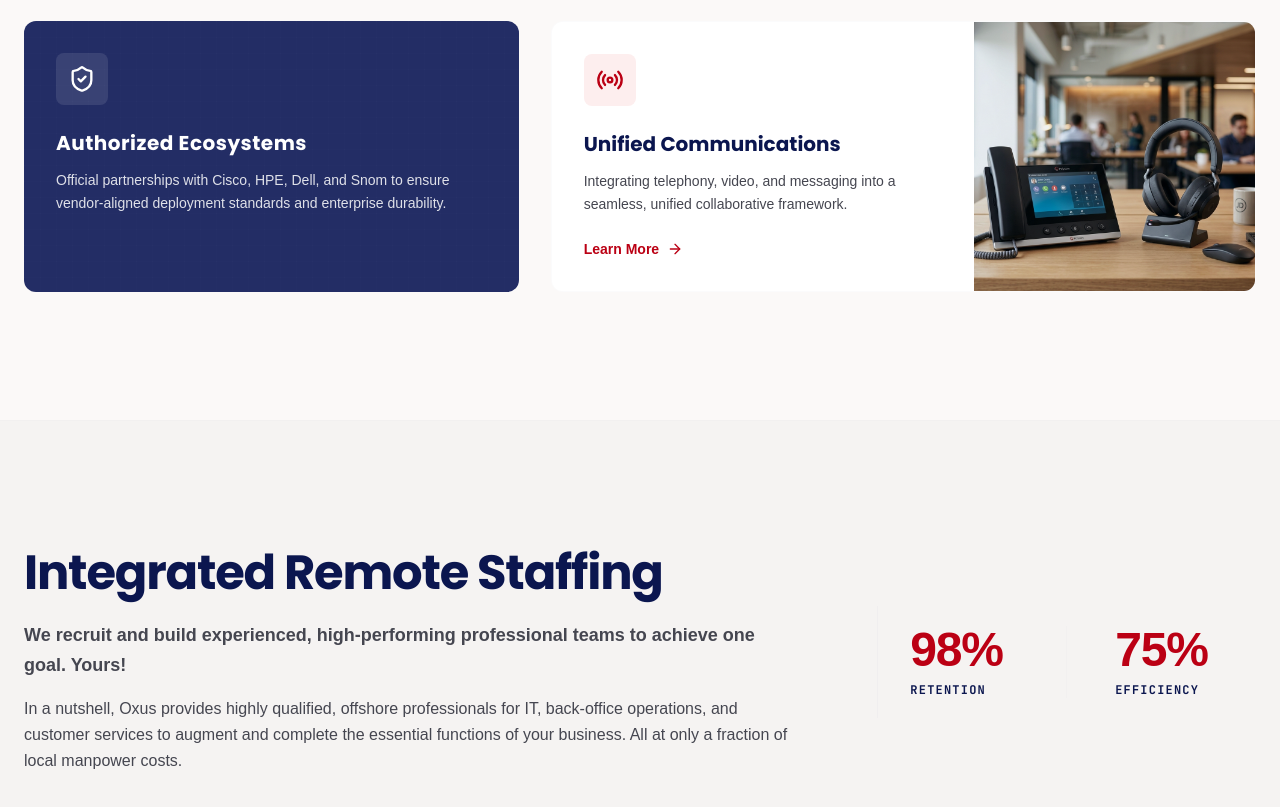
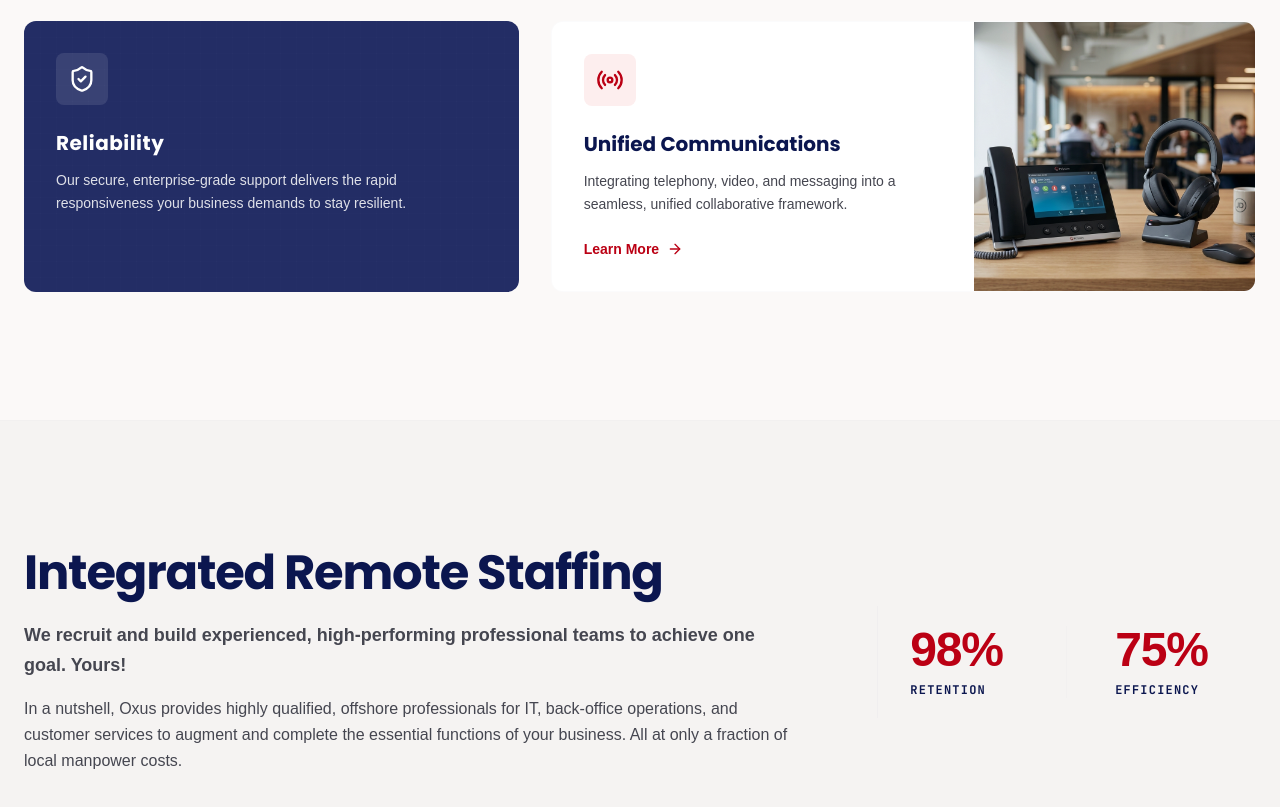
Before and after one commit to pravin-png/Oxus-Website, a React (Vite) app: page / in a window 1280 px wide. Shown: the part 2840-3647 px from the top of the page. Built offline with nearby package versions, Linux system fonts and the light colour scheme.

Commit message:
Update TechIntegration.tsx

```diff
--- a/src/components/TechIntegration.tsx
+++ b/src/components/TechIntegration.tsx
@@ -145,11 +145,11 @@ export default function TechIntegration({ onLearnMoreClick }: TechIntegrationPro
               </div>
               {/* Title */}
               <h4 className="font-sans text-xl font-bold mb-3 tracking-wide text-white">
-                Authorized Ecosystems
+                Reliability
               </h4>
               {/* Description */}
               <p className="font-sans text-white/85 text-sm leading-relaxed">
-                Official partnerships with Cisco, HPE, Dell, and Snom to ensure vendor-aligned deployment standards and enterprise durability.
+                Our secure, enterprise-grade support delivers the rapid responsiveness your business demands to stay resilient.
               </p>
             </div>
           </motion.div>
```
